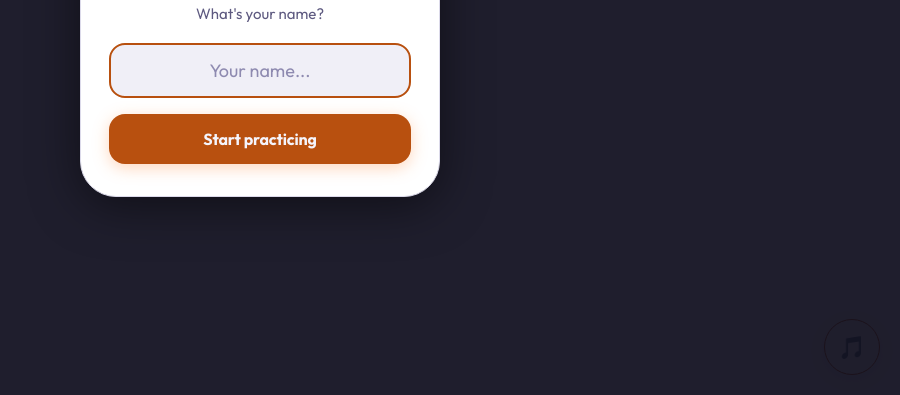
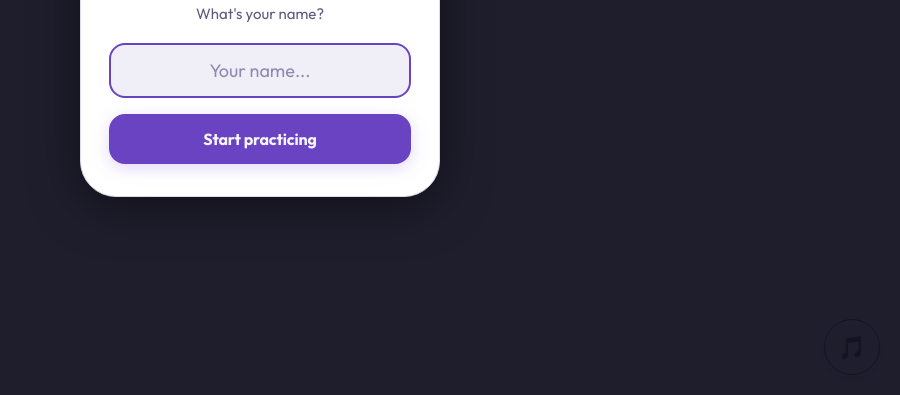
Before and after one commit to e-farias-m/preludio-strings, a plain HTML site: page index.html in a window 1280 px wide. Shown: the part 405-800 px from the top of the page, without its empty margins (380-1280 px from the left). Drawn offline with Linux system fonts and the light colour scheme.

Commit message:
Adapt orange accents to per-project logo colours (Strings purple)

```diff
--- a/css/styles.css
+++ b/css/styles.css
@@ -8,8 +8,8 @@
   --bg-highlight: #2C2B62;
 
   /* Accents */
-  --accent-warm:  #FF8C42;
-  --accent-warm2: #FFA466;
+  --accent-warm:  #AB8CF2;
+  --accent-warm2: #C9A8F5;
   --accent-cool:  #8B7BFF;
   --success:      #4FD98A;
   --error:        #FF5A5A;
@@ -23,7 +23,7 @@
 
   /* Borders */
   --border:       #2C2B62;
-  --border-focus: #FF8C42;
+  --border-focus: #AB8CF2;
 
   /* Radius */
   --r-sm:  8px;
@@ -33,7 +33,7 @@
 
   /* Shadows */
   --shadow-card: 0 4px 24px rgba(0,0,0,0.45);
-  --shadow-glow: 0 0 20px rgba(255, 140, 66, 0.25);
+  --shadow-glow: 0 0 20px rgba(171, 140, 242, 0.25);
 
   /* Diagram stages — the panel behind fingerings/notation. */
   --diagram-stage:        #0B0A1A;
@@ -53,7 +53,7 @@
 
   /* Per-note mastery scale */
   --mastery-new:       #524F70;
-  --mastery-learning:  #FF8C42;
+  --mastery-learning:  #AB8CF2;
   --mastery-practiced: #8B7BFF;
   --mastery-mastered:  #4FD98A;
 }
@@ -66,8 +66,8 @@
   --bg-card:      #FFFFFF;
   --bg-highlight: #E7E5F3;
 
-  --accent-warm:  #B8500F;
-  --accent-warm2: #CE6220;
+  --accent-warm:  #6A43C3;
+  --accent-warm2: #AB8CF2;
   --accent-cool:  #5A44D0;
   --success:      #14713F;
   --error:        #C22B2B;
@@ -79,10 +79,10 @@
   --text-faint:   #8E8AB0;
 
   --border:       #DCDAEA;
-  --border-focus: #B8500F;
+  --border-focus: #6A43C3;
 
   --shadow-card: 0 4px 20px rgba(28,26,51,0.10);
-  --shadow-glow: 0 0 20px rgba(224,106,30,0.22);
+  --shadow-glow: 0 0 20px rgba(106, 67, 195, 0.22);
 
   --diagram-stage:        #FFFFFF;
   --diagram-stage-border: #D8D5EC;
@@ -99,7 +99,7 @@
   --accent-cello:          #1E7F96;
 
   --mastery-new:       #5E5A80;
-  --mastery-learning:  #B8500F;
+  --mastery-learning:  #6A43C3;
   --mastery-practiced: #5A44D0;
   --mastery-mastered:  #14713F;
 }
@@ -509,7 +509,7 @@ button:focus-visible { outline: 2px solid var(--border-focus); outline-offset: 2
 
 @keyframes pulse-node {
   0%, 100% { box-shadow: var(--shadow-glow); }
-  50%       { box-shadow: 0 0 32px rgba(255,140,66,0.55); }
+  50%       { box-shadow: 0 0 32px rgba(171, 140, 242, 0.55); }
 }
 
 .map-node-note {
@@ -1040,9 +1040,9 @@ button:focus-visible { outline: 2px solid var(--border-focus); outline-offset: 2
 .btn-primary {
   background: var(--accent-warm);
   color: var(--bg-deep);
-  box-shadow: 0 4px 16px rgba(255,140,66,0.35);
-}
-.btn-primary:hover { box-shadow: 0 6px 24px rgba(255,140,66,0.5); transform: translateY(-1px); }
+  box-shadow: 0 4px 16px rgba(171, 140, 242, 0.35);
+}
+.btn-primary:hover { box-shadow: 0 6px 24px rgba(171, 140, 242, 0.5); transform: translateY(-1px); }
 
 .btn-secondary {
   background: var(--bg-elevated);
```
